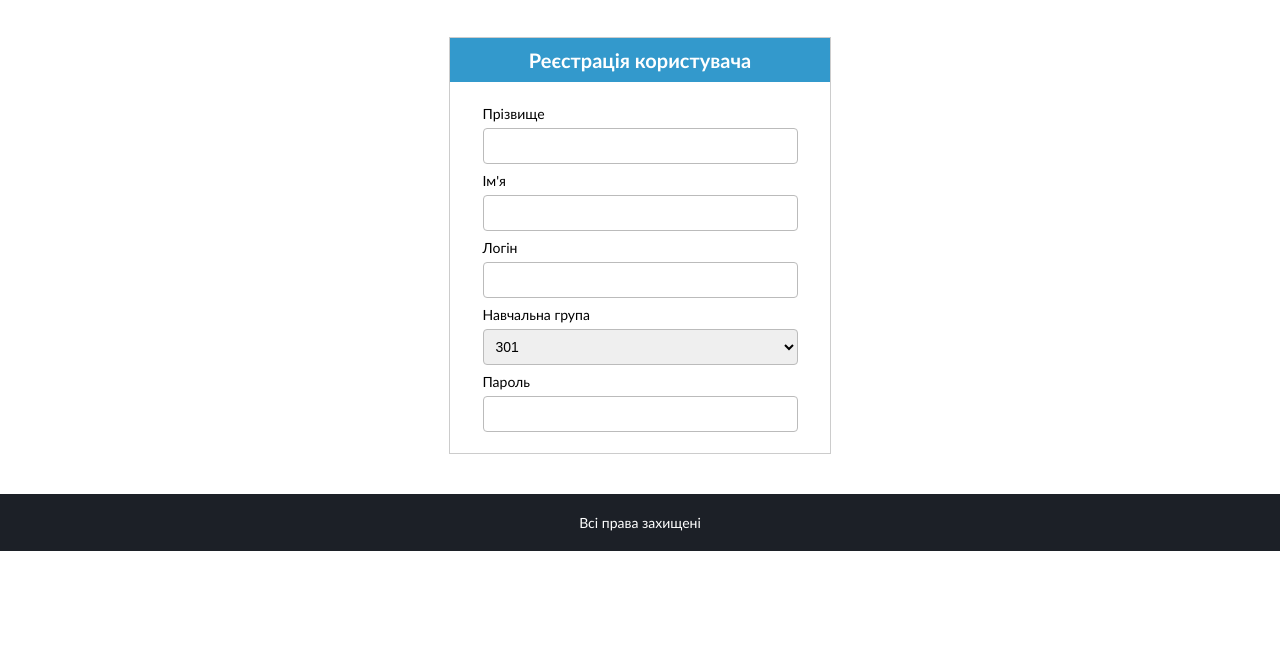
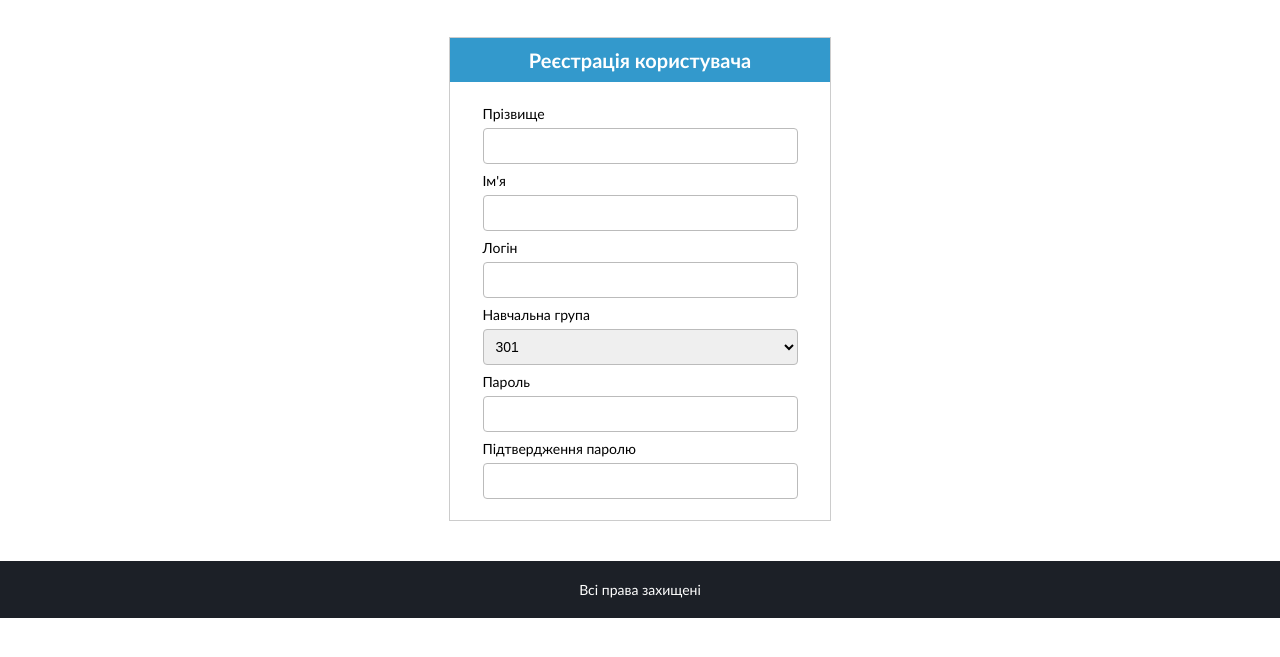
Before and after one commit to anako-dev/lb12, a plain HTML site: page BilotserkivskaLab11.html in a window 1280 px wide. Shown: the part 57-714 px from the top of the page. Drawn offline with Linux system fonts and the light colour scheme.

Commit message:
Підтвердження паролю

```diff
--- a/BilotserkivskaLab11.html
+++ b/BilotserkivskaLab11.html
@@ -41,6 +41,8 @@
 </select>
 <label for="password">Пароль</label>
 <input type="password" id="password" name="password">
+<label for="password2">Підтвердження паролю</label>
+<input type="password" id="password2" name="password2">
 
     </form>
 </div>
```
